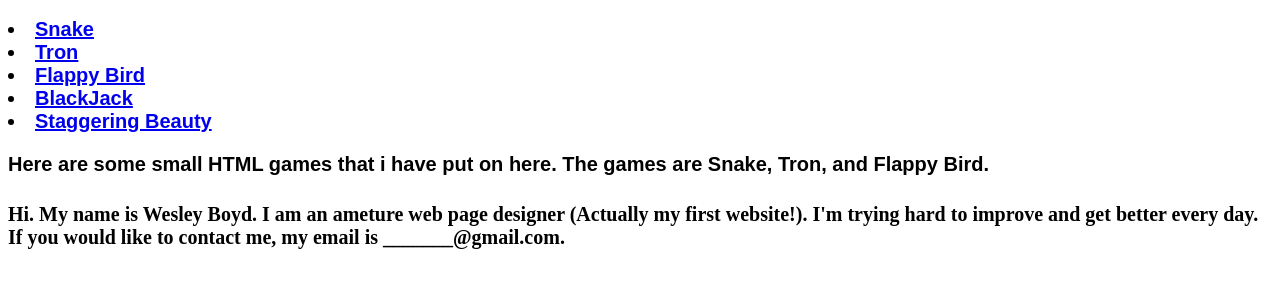
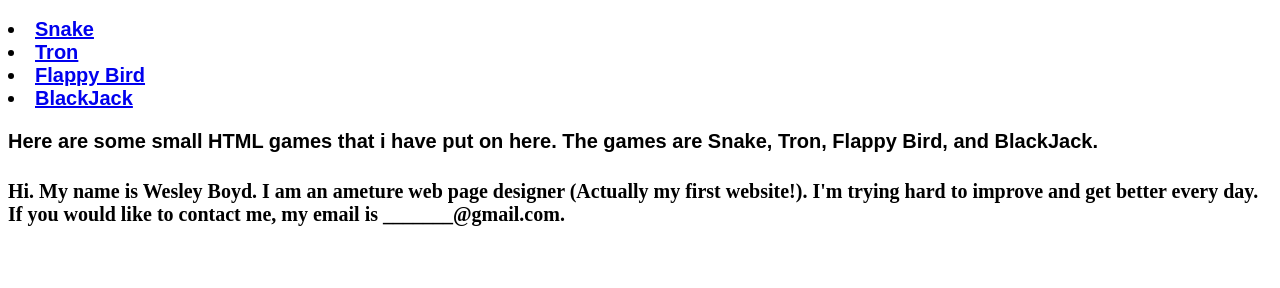
Before and after one commit to WesBoi12345/WesBoi12345.github.io, a plain HTML site: page index.html in a window 1280 px wide. Shown: the part 132-420 px from the top of the page. Drawn offline with Linux system fonts and the light colour scheme.

Commit message:
Update index.html

```diff
--- a/index.html
+++ b/index.html
@@ -28,11 +28,10 @@
 <li><a href= "/tron/index.html">Tron</a></li>
 <li><a href= "/flappybird/index.html" >Flappy Bird</a></li>
 <li><a href= "http://otherprojects.landonhatch.com/blackJack/">BlackJack</a></li>
-<li><a href= "http://www.staggeringbeauty.com">Staggering Beauty</a></li>
   </h2>
 
   <h3>
-    Here are some small HTML games that i have put on here. The games are Snake, Tron, and Flappy Bird.
+    Here are some small HTML games that i have put on here. The games are Snake, Tron, Flappy Bird, and BlackJack.
     </h3>
 
   <h4>
```
